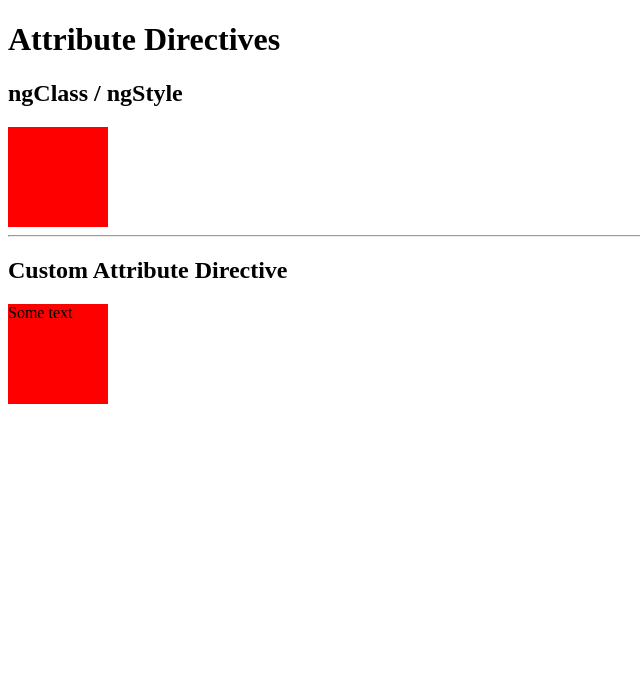
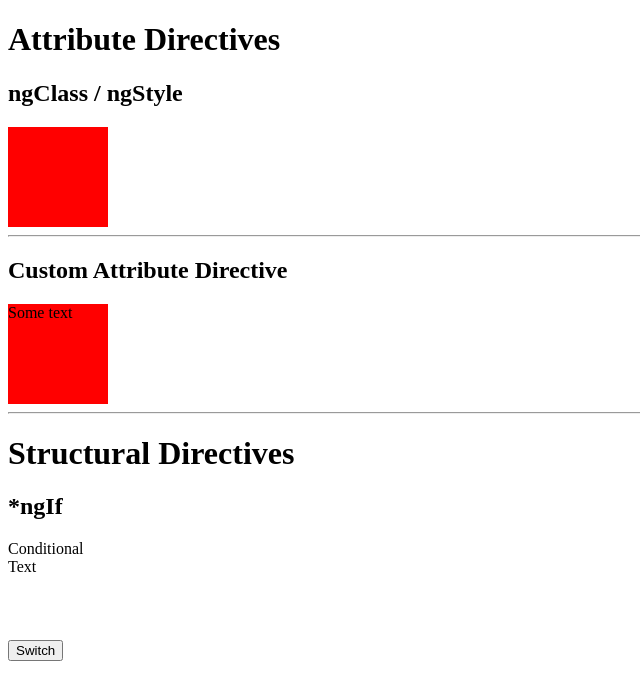
Before and after one commit to gpbacang/angular-basics, an Angular app in the folder 02-directives/: page / in a window 1280 px wide. Shown: the top 700 px of the page, without its empty margins (0-640 px from the left). Built offline with nearby package versions, Linux system fonts and the light colour scheme.

Commit message:
Add ngif directive

```diff
--- a/02-directives/src/app/app.component.html
+++ b/02-directives/src/app/app.component.html
@@ -4,3 +4,9 @@
 <hr>
 <h2>Custom Attribute Directive</h2>
 <div [dirHighlight]="'blue'" [defaultColor]="'red'">Some text</div>
+<hr>
+<h1>Structural Directives</h1>
+<h2>*ngIf</h2>
+<div *ngIf="switch">Conditional Text</div>
+<button (click)="onSwitch()">Switch</button>
+<br><br><br><br><br><br><br>
--- a/02-directives/src/app/app.component.ts
+++ b/02-directives/src/app/app.component.ts
@@ -6,4 +6,8 @@
   styleUrls: ['./app.component.css']
 })
 export class AppComponent {
+  private switch = true;
+  onSwitch() {
+    this.switch = !this.switch;
+  }
 }
```
